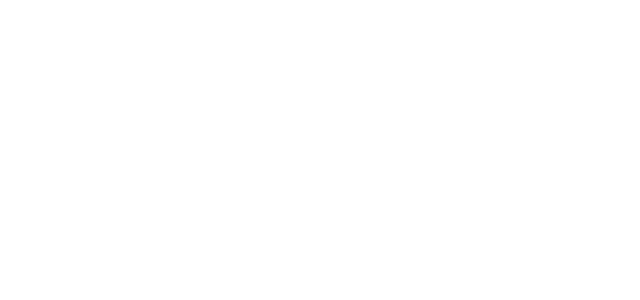
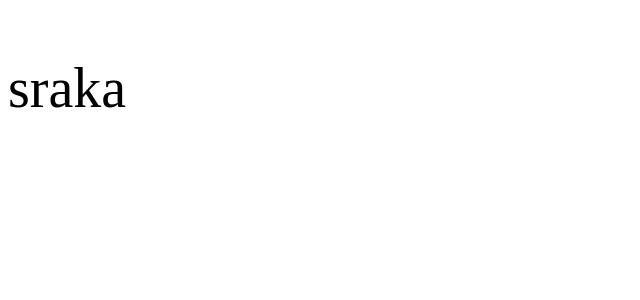
Before and after one commit to tarasmal/kpi_tender_system, a React (Create React App) app: page / in a window 1280 px wide. Shown: the top 300 px of the page, without its empty margins (0-640 px from the left). Built offline with nearby package versions, Linux system fonts and the light colour scheme.

Commit message:
feat: add Text

```diff
--- a/src/App.tsx
+++ b/src/App.tsx
@@ -1,10 +1,12 @@
 import React from 'react';
 import Flex from "./components/atoms/Flex";
+import {Text} from "./components/atoms/Text";
 
 function App() {
   return (
     <Flex
     >
+      <Text fontSize={'56px'}>sraka</Text>
     </Flex>
   );
 }
--- a/src/components/atoms/Flex.tsx
+++ b/src/components/atoms/Flex.tsx
@@ -1,16 +1,16 @@
 import React, {ReactNode} from 'react';
 import styled from "styled-components";
-import {border, color, flexbox, layout, position, space, FlexboxProps} from "styled-system";
+import {border, color, flexbox, layout, position, space, typography, FlexboxProps} from "styled-system";
 import {CssProps} from "../../styles/styles.types";
 
 export const Flex = styled.div<FlexboxProps & Partial<CssProps> & {children: ReactNode}>`
-  ${border};
-  ${border};
-  ${color};
-  ${flexbox};
-  ${layout};
-  ${position};
-  ${space};
+  ${flexbox}
+  ${border}
+  ${color}
+  ${layout}
+  ${position}
+  ${space}
+  ${typography}
 `
 
 export default Flex;
--- /dev/null
+++ b/src/components/atoms/Text.tsx
@@ -0,0 +1,7 @@
+import styled from "styled-components";
+import {color, typography, TypographyProps} from "styled-system";
+
+export const Text = styled.p<Partial<TypographyProps>>`
+  ${typography}
+  ${color}
+`
```
